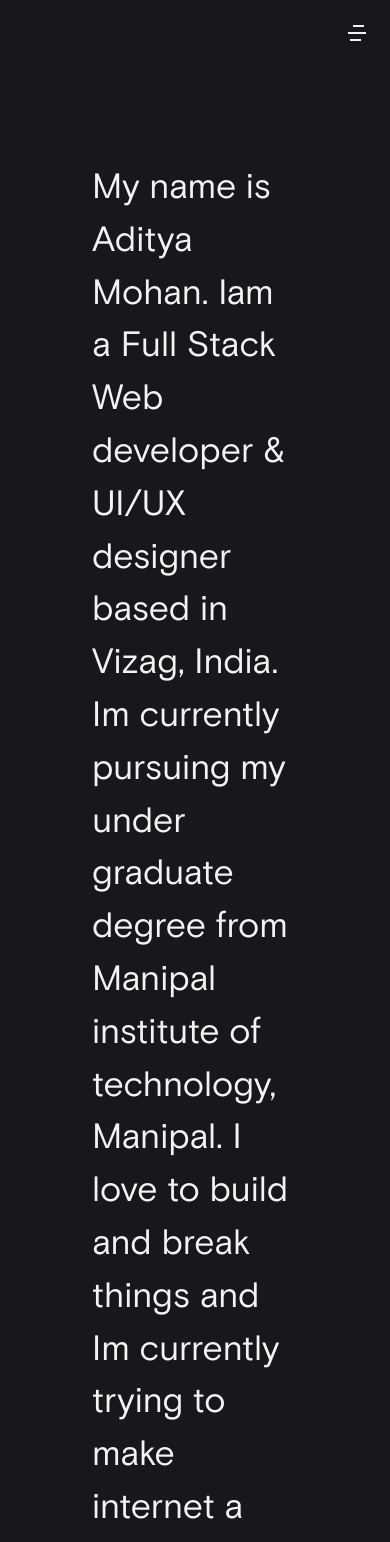
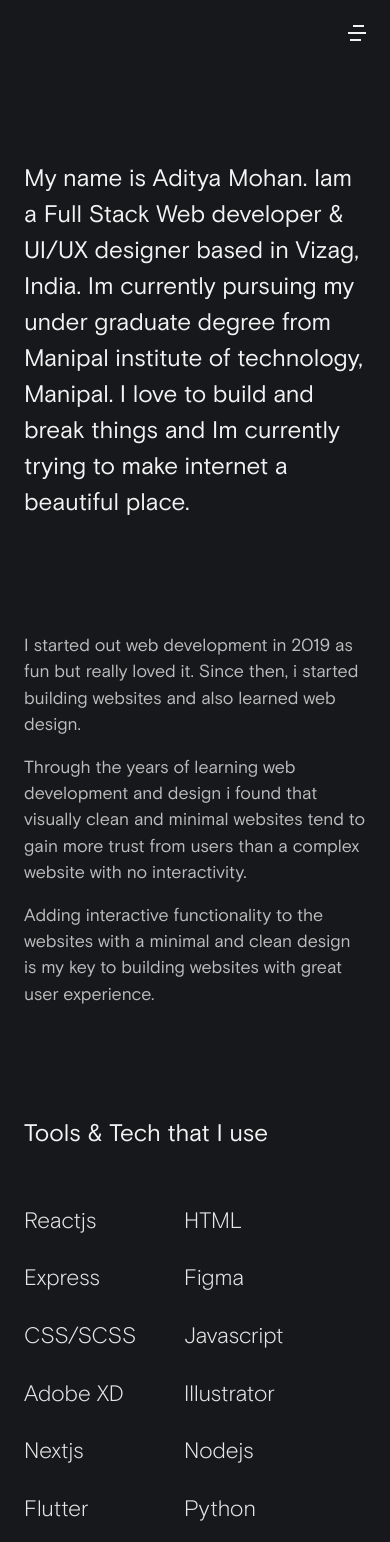
Before and after one commit to adityamhn/my-website, a Next.js app: page /about in a window 390 px wide. Shown: the top 1542 px of the page. Built offline with nearby package versions, Linux system fonts and the light colour scheme.

Commit message:
about is responsive

```diff
--- a/pages/index.js
+++ b/pages/index.js
@@ -117,7 +117,6 @@ const Home = () => {
 
           </div>
         </motion.div>
-
       </Container>
       <Footer />
     </div>
--- a/styles/pages/about.module.scss
+++ b/styles/pages/about.module.scss
@@ -1,17 +1,32 @@
 .aboutContainer {
     background: #17181b;
     min-height: 100vh;
+    padding: 0;
     padding-top: 64px;
 
     .aboutWrapper {
         padding: 0rem 5rem;
 
+        @media only screen and (max-width: 1036px) {
+            padding: 0rem 4rem;
+        }
+
+        @media only screen and (max-width: 789px) {
+            padding: 0rem 1.5rem;
+        }
 
         .about1 {
             color: #f3f3f3;
             padding-top: 6rem;
             font-size: 2.2rem;
 
+            @media only screen and (max-width: 901px) {
+                font-size: 1.8rem;
+            }
+
+            @media only screen and (max-width: 525px) {
+                font-size: 1.5rem;
+            }
         }
 
         .about2 {
@@ -20,21 +35,43 @@
             align-items: flex-end;
             padding: 10rem 0rem;
 
+            @media only screen and (max-width: 901px) {
+                padding: 6rem 0rem;
+            }
+
+            @media only screen and (max-width: 525px) {
+                align-items: flex-start;
+            }
+
             .text2 {
                 width: 50%;
                 font-size: 1.4rem;
                 color: #bdbdbd;
 
+                @media only screen and (max-width: 901px) {
+                    width: 80%;
+                    font-size: 1.1rem;
+                }
+
+                @media only screen and (max-width: 525px) {
+                    width: 100%;
+                }
             }
         }
 
         .techSkills {
-
             .skillsHeading {
                 font-size: 2.2rem;
                 color: #f3f3f3;
                 margin-bottom: 2rem;
 
+                @media only screen and (max-width: 901px) {
+                    font-size: 1.8rem;
+                }
+
+                @media only screen and (max-width: 525px) {
+                    font-size: 1.5rem;
+                }
             }
 
             .skills {
@@ -44,7 +81,24 @@
 
                 .skillBlock {
                     margin-right: 4rem;
+                    display: inline-block;
 
+                    @media only screen and (max-width: 1169px) {
+                        margin-right: 3rem;
+                    }
+
+                    @media only screen and (max-width: 901px) {
+                        width: 7rem;
+                    }
+
+                    @media only screen and (max-width: 368px) {
+                        margin-right: 2.6rem;
+                        width: 6rem;
+                    }
+
+                    @media only screen and (max-width: 330px) {
+                        width: 4.5rem;
+                    }
 
                     .skill {
                         font-size: 1.8rem;
@@ -52,6 +106,15 @@
                         font-family: "BasisGrotesquePro-light";
                         margin-top: 2rem;
 
+                        @media only screen and (max-width: 1169px) {
+                            font-size: 1.4rem;
+                            margin-top: 1.5rem;
+                        }
+
+                        @media only screen and (max-width: 368px) {
+                            font-size: 1.1rem;
+                            margin-top: 1.3rem;
+                        }
                     }
                 }
             }
--- a/styles/pages/home.module.scss
+++ b/styles/pages/home.module.scss
@@ -5,7 +5,7 @@
     padding-top: 64px;
 
     .homeWrapper {
-        padding: 0rem 5.7rem;
+        padding: 0rem 5rem;
 
         @media only screen and (max-width: 1036px) {
             padding: 0rem 4rem;
@@ -425,7 +425,7 @@
                         padding: 0.6rem 0rem;
 
                         @media only screen and (max-width: 448px) {
-                            font-size:1.1rem;
+                            font-size:1rem;
                         }
 
                     }
```
